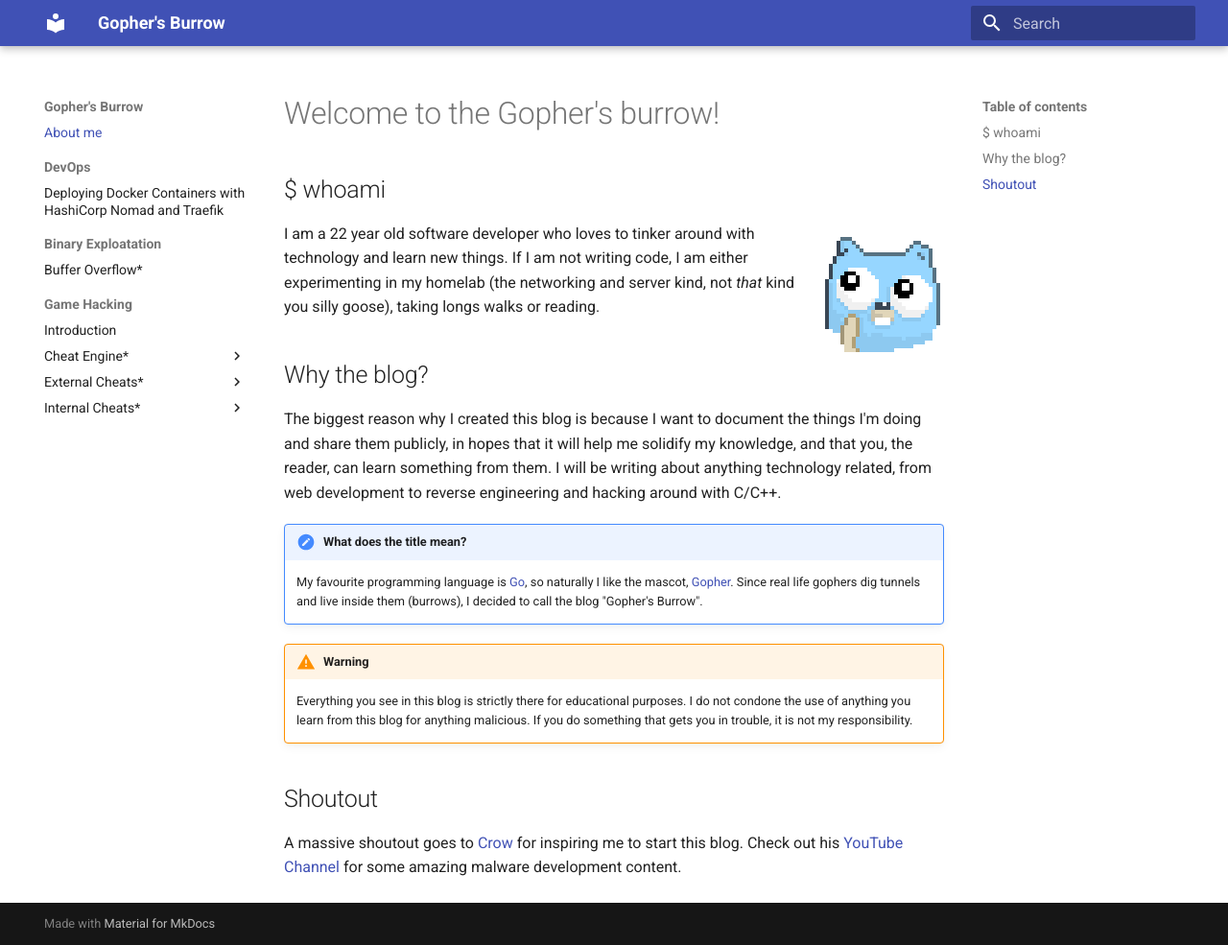
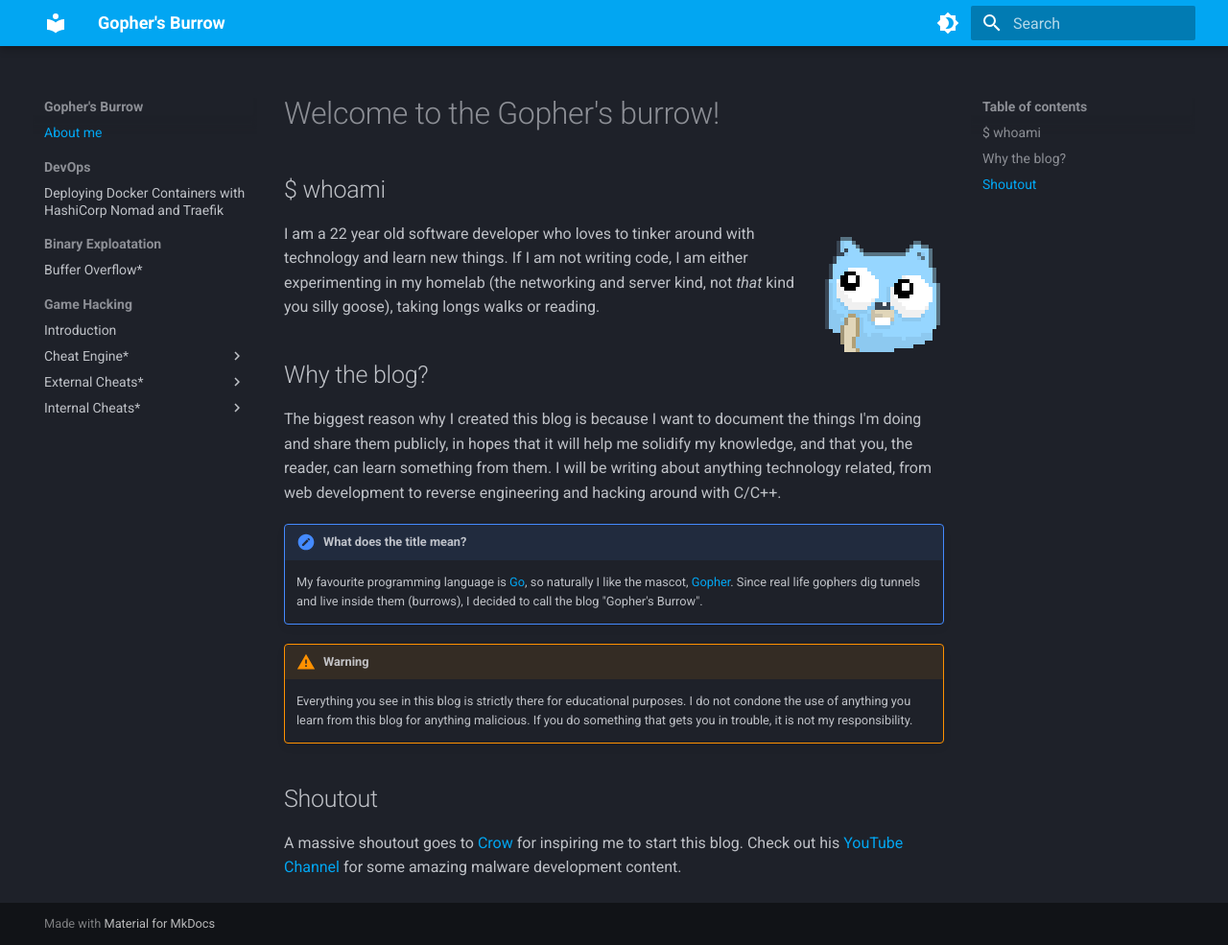
Before and after one commit to XiovV/blog, an MkDocs documentation site: the page built from docs/index.md, in a window 1280 px wide and 985 px high. Shown: the whole window at 96% size. Built offline with MkDocs 1.6.1 and Material for MkDocs 9.7.7, drawn with Linux system fonts in a browser that asks for light colours.

Commit message:
add switch for dark and light mode and change accent colour to light blue

```diff
--- a/mkdocs.yml
+++ b/mkdocs.yml
@@ -5,6 +5,23 @@
   features:
     - navigation.sections
     - content.code.copy
+
+  palette:
+
+    # Palette toggle for dark mode
+    - scheme: slate
+
+      primary: light blue
+      toggle:
+        icon: material/brightness-4
+        name: Switch to light mode
+
+    # Palette toggle for light mode
+    - scheme: default
+      primary: light blue
+      toggle:
+        icon: material/brightness-7
+        name: Switch to dark mode
 
 markdown_extensions:
   - pymdownx.highlight:
```
